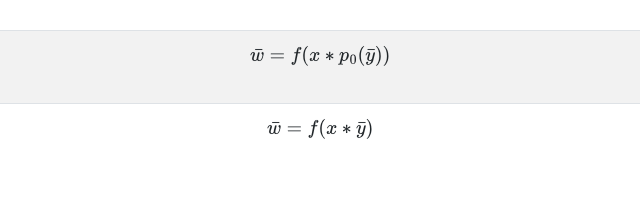
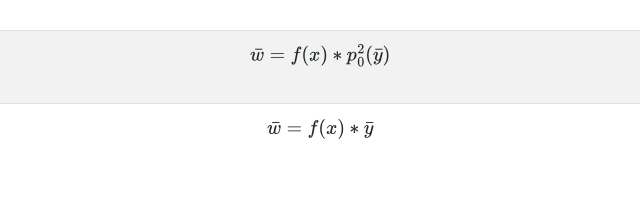
Before and after one commit to Ceyron/conv-autodiff-table, a plain HTML site: page index.html in a window 1280 px wide. Shown: the part 1195-1392 px from the top of the page, 379-1019 px from the left. Drawn offline with nearby package versions, Linux system fonts and the light colour scheme.

Commit message:
Fix vector notation

```diff
--- a/index.html
+++ b/index.html
@@ -466,7 +466,7 @@ MathJax = {
       y = w \ast p_\infty(x)
     $</td>
     <td>$
-      \bar{w} = f(x \ast p_\infty(\bar{y}))
+      \bar{w} = f(x) \ast p_\infty(\bar{y})
     $</td>
     <td>$
       \bar{x} = f(w) \ast p_\infty(\bar{y})
@@ -478,7 +478,7 @@ MathJax = {
       y = w \ast p_0(x)
     $</td>
     <td>$
-      \bar{w} = f(x \ast p_0(\bar{y}))
+      \bar{w} = f(x) \ast p_0(\bar{y})
     $</td>
     <td>$
       \bar{x} = f(w) \ast p_0(\bar{y})
@@ -490,7 +490,7 @@ MathJax = {
       y = w \ast x
     $</td>
     <td>$
-      \bar{w} = f(x \ast p_0(\bar{y}))
+      \bar{w} = f(x) \ast p_0^2(\bar{y})
     $</td>
     <td>$
       \bar{x} = f(w) \ast p_0^2(\bar{y})
@@ -502,7 +502,7 @@ MathJax = {
       y = w \ast p_0^2(x)
     $</td>
     <td>$
-      \bar{w} = f(x \ast \bar{y})
+      \bar{w} = f(x) \ast \bar{y}
     $</td>
     <td>$
       \bar{x} = f(w) \ast \bar{y}
```
